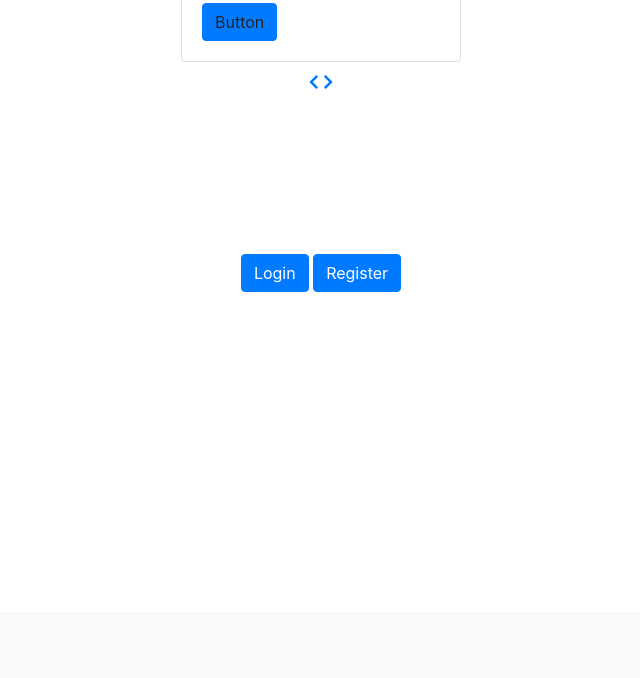
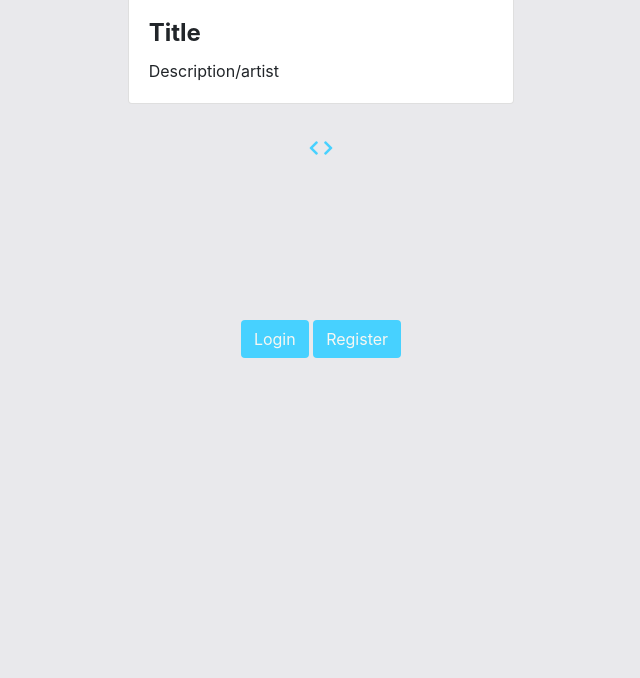
Before and after one commit to kwolosonovich/smitty, a Flask app: page / in a window 1280 px wide. Shown: the part 766-1444 px from the top of the page, without its empty margins (319-959 px from the left). Before the commit the page ends 1058 px from the top, so only its background shows below. Run offline with Flask 2, Linux system fonts and the light colour scheme; data that the repository does not hold is empty; some libraries are stand-ins or nearby versions.

Commit message:
updated formating

```diff
--- a/static/script.js
+++ b/static/script.js
@@ -1,6 +1,6 @@
 
 $( document ).ready(function() {
-    $(".carousel.carousel-multi-item.v-2 .carousel-item").each(function () {
+    $(".carousel.carousel-multi-item .carousel-item").each(function () {
     var next = $(this).next();
     if (!next.length) {
         next = $(this).siblings(":first");
--- a/static/styles.css
+++ b/static/styles.css
@@ -1,3 +1,19 @@
+.navbar {
+    padding: 2rem;
+}
+
+/* .main {
+    background-color: #E9E9EC;
+    background-image: -webkit-linear-gradient(70deg, #47D1FF 50%, #E9E9EC 50%);
+    min-height: 1100px;
+} */
+
+/* .nav-style {
+    background-color: #E9E9EC;
+    background-image: -webkit-linear-gradient(-50deg, #47D1FF 50%, #E9E9EC 50%);
+    min-height: 80px;
+} */
+
 .centered {
     align-items: center;
     align-content: center;
@@ -9,3 +25,31 @@
     padding-top: 10rem;
     padding-bottom: 10rem;
 }
+
+.blue-bg {
+    background-color: #47D1FF;
+}
+
+.lt-bg {
+    background-color: #E9E9EC;
+}
+
+.text-dark {
+    color: #3A3238;
+}
+
+.text-lt a {
+    color: #F7F7F2;
+}
+
+.text-blue {
+    color: #47D1FF;
+}
+
+.off-white {
+    color: #F7F7F2;
+}
+
+.pri-btn {
+    color: #F7F7F2;
+}
--- a/templates/homepage.html
+++ b/templates/homepage.html
@@ -3,14 +3,14 @@
 {% block title %}Welcome{% endblock %}
 
 {% block navbar %}
-<nav class="navbar navbar-expand-lg navbar-light bg-light">
-    <a class="navbar-brand" href="#">Navbar</a>
+<nav class="navbar navbar-expand-lg nav-style blue-bg">
+    <!-- <a class="text-lt navbar-brand" href="#">Navbar</a> -->
     <button class="navbar-toggler" type="button" data-toggle="collapse" data-target="#navbarNav"
         aria-controls="navbarNav" aria-expanded="false" aria-label="Toggle navigation">
         <span class="navbar-toggler-icon"></span>
     </button>
     <div class="collapse navbar-collapse" id="navbarNav">
-        <ul class="navbar-nav">
+        <ul class="navbar-nav text-lt">
             <li class="nav-item active">
                 <a class="nav-link" href="'/'">Home <span class="sr-only">(current)</span></a>
             </li>
@@ -34,27 +34,16 @@
 
 {% block content %}
 
-<div class="jumbotron jumbotron-fluid">
-    <div class="container w-75">
-        <h1 class="display-4">Smithsonian App</h1>
+<div class="jumbotron jumbotron-fluid blue-bg mb-0">
+    <div class="container">
+        <h1 class="display-4 text-lt text-right pr-5">Smithsonian App</h1>
         <p class="lead"></p>
     </div>
 </div>
 
-<div class="carousel-main container-style">
+<div class="carousel-main main container-style lt-bg">
 
-    <div id="carousel-example-multi" class="carousel w-75 mx-auto container-fluid slide carousel-multi-item" data-ride="carousel">
-
-        <!-- Indicators -->
-        <ol class="carousel-indicators">
-            <li data-target="#carousel-example-multi" style="margin: auto" data-slide-to="0" class="active"></li>
-            <li data-target="#carousel-example-multi" data-slide-to="1"></li>
-            <li data-target="#carousel-example-multi" data-slide-to="2"></li>
-            <li data-target="#carousel-example-multi" data-slide-to="3"></li>
-            <li data-target="#carousel-example-multi" data-slide-to="4"></li>
-            <li data-target="#carousel-example-multi" data-slide-to="5"></li>
-        </ol>
-        <!--/.Indicators-->
+    <div id="images" class="carousel mx-auto container-fluid slide carousel-multi-item" data-ride="carousel">
 
         <div class="carousel-inner" role="listbox">
 
@@ -66,7 +55,6 @@
                 <div class="card-body">
                     <h4 class="card-title font-weight-bold">Title</h4>
                     <p class="card-text">Description/artist</p>
-                    <a class="btn btn-primary btn-md btn-rounded">Button</a>
                 </div>
                 </div>
             </div>
@@ -79,7 +67,6 @@
                 <div class="card-body">
                     <h4 class="card-title font-weight-bold">Title</h4>
                     <p class="card-text">Description/artist</p>
-                    <a class="btn btn-primary btn-md btn-rounded">Button</a>
                 </div>
                 </div>
             </div>
@@ -92,7 +79,6 @@
                 <div class="card-body">
                     <h4 class="card-title font-weight-bold">Title</h4>
                     <p class="card-text">Description/artist</p>
-                    <a class="btn btn-primary btn-md btn-rounded">Button</a>
                 </div>
                 </div>
             </div>
@@ -105,7 +91,6 @@
                 <div class="card-body">
                     <h4 class="card-title font-weight-bold">Title</h4>
                     <p class="card-text">Description/artist</p>
-                    <a class="btn btn-primary btn-md btn-rounded">Button</a>
                 </div>
                 </div>
             </div>
@@ -118,25 +103,25 @@
                 <div class="card-body">
                     <h4 class="card-title font-weight-bold">Title</h4>
                     <p class="card-text">Description/artist</p>
-                    <a class="btn btn-primary btn-md btn-rounded">Button</a>
                 </div>
                 </div>
             </div>
             </div>
         </div>
+        <br>
                 <!--Controls-->
         <div class="controls text-center">
-            <a class="btn-floating" href="#carousel-example-multi" data-slide="prev"><i
-                class="fas fa-chevron-left"></i></a>
-            <a class="btn-floating" href="#carousel-example-multi" data-slide="next"><i
-                class="fas fa-chevron-right"></i></a>
+            <a class="btn-floating" href="#images" data-slide="prev"><i
+                class="fas fa-chevron-left text-blue"></i></a>
+            <a class="btn-floating" href="#images" data-slide="next"><i
+                class="fas fa-chevron-right text-blue"></i></a>
         </div>
         <!--/.Controls-->
     </div>
 
     <div class="container container-style centered">
-        <a class="btn btn-primary" href="{{ url_for('login') }}">Login</a>
-        <a class="btn btn-primary" href="{{ url_for('register') }}">Register</a>
+        <a class="btn blue-bg pri-btn" href="{{ url_for('login') }}">Login</a>
+        <a class="btn blue-bg pri-btn" href="{{ url_for('register') }}">Register</a>
     </div>
 
 {% endblock %}
```
